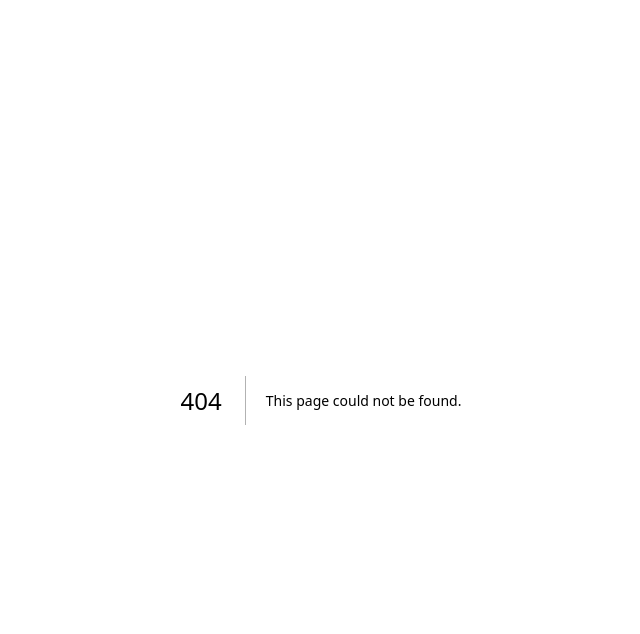
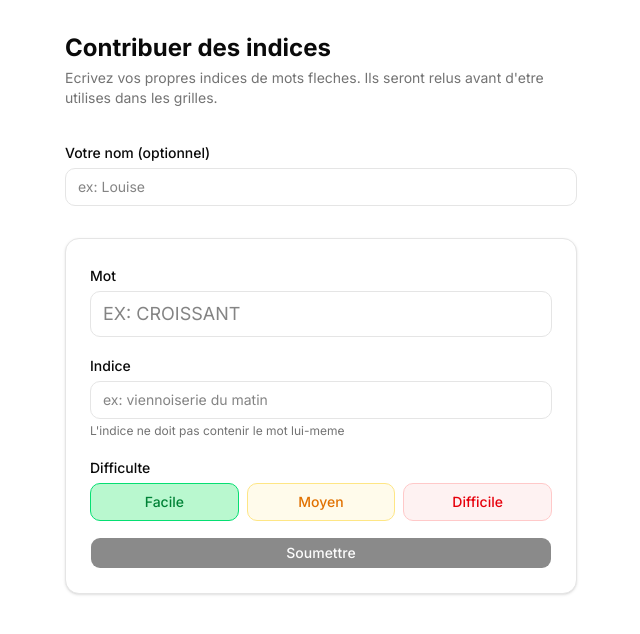
Before and after one commit to nefertikipo/croise, a Next.js app: page /contribuer in a window 1280 px wide. Before the commit this address had no page. Shown: the top 634 px of the page, without its empty margins (319-959 px from the left). Built offline with nearby package versions, Linux system fonts and the light colour scheme.

Commit message:
feat: move contribute page to /contribuer (public URL)
Co-Authored-By: Claude Opus 4.6 (1M context) <noreply@anthropic.com>

```diff
--- /dev/null
+++ b/src/app/contribuer/page.tsx
@@ -0,0 +1,159 @@
+"use client";
+
+import { useState } from "react";
+import { Button } from "@/components/ui/button";
+
+interface SubmittedClue {
+  word: string;
+  clue: string;
+}
+
+export default function ContributePage() {
+  const [word, setWord] = useState("");
+  const [clue, setClue] = useState("");
+  const [author, setAuthor] = useState(() => {
+    if (typeof window !== "undefined") {
+      return localStorage.getItem("lesfleches-author") || "";
+    }
+    return "";
+  });
+  const [submitted, setSubmitted] = useState<SubmittedClue[]>([]);
+  const [error, setError] = useState<string | null>(null);
+  const [difficulty, setDifficulty] = useState<1 | 2 | 3>(1);
+  const [saving, setSaving] = useState(false);
+
+  async function submit() {
+    if (!word.trim() || !clue.trim()) return;
+    setSaving(true);
+    setError(null);
+
+    try {
+      if (author) {
+        localStorage.setItem("lesfleches-author", author);
+      }
+
+      const res = await fetch("/api/admin/contribute", {
+        method: "POST",
+        headers: { "Content-Type": "application/json" },
+        body: JSON.stringify({ word: word.trim(), clue: clue.trim(), author: author.trim(), difficulty }),
+      });
+
+      if (!res.ok) {
+        const data = await res.json();
+        setError(data.error || "Erreur");
+        return;
+      }
+
+      setSubmitted((prev) => [{ word: word.toUpperCase(), clue: clue.trim() }, ...prev]);
+      setWord("");
+      setClue("");
+    } catch {
+      setError("Erreur de connexion");
+    } finally {
+      setSaving(false);
+    }
+  }
+
+  return (
+    <main className="flex-1 px-4 py-8">
+      <div className="max-w-lg mx-auto space-y-8">
+        <div>
+          <h1 className="text-2xl font-bold">Contribuer des indices</h1>
+          <p className="text-sm text-muted-foreground mt-1">
+            Ecrivez vos propres indices de mots fleches. Ils seront relus avant d'etre utilises dans les grilles.
+          </p>
+        </div>
+
+        {/* Author */}
+        <div>
+          <label className="text-sm font-medium">Votre nom (optionnel)</label>
+          <input
+            value={author}
+            onChange={(e) => setAuthor(e.target.value)}
+            placeholder="ex: Louise"
+            className="mt-1 w-full border rounded-lg px-3 py-2 text-sm"
+          />
+        </div>
+
+        {/* Word + Clue input */}
+        <div className="border rounded-xl p-6 space-y-4 bg-white shadow-sm">
+          <div>
+            <label className="text-sm font-medium">Mot</label>
+            <input
+              value={word}
+              onChange={(e) => setWord(e.target.value)}
+              placeholder="ex: CROISSANT"
+              className="mt-1 w-full border rounded-lg px-3 py-2 text-lg uppercase font-mono"
+              onKeyDown={(e) => {
+                if (e.key === "Enter") {
+                  document.getElementById("clue-input")?.focus();
+                }
+              }}
+            />
+          </div>
+
+          <div>
+            <label className="text-sm font-medium">Indice</label>
+            <input
+              id="clue-input"
+              value={clue}
+              onChange={(e) => setClue(e.target.value)}
+              placeholder="ex: viennoiserie du matin"
+              className="mt-1 w-full border rounded-lg px-3 py-2 text-sm"
+              onKeyDown={(e) => {
+                if (e.key === "Enter") submit();
+              }}
+            />
+            <p className="text-xs text-muted-foreground mt-1">
+              L'indice ne doit pas contenir le mot lui-meme
+            </p>
+          </div>
+
+          <div>
+            <label className="text-sm font-medium">Difficulte</label>
+            <div className="flex gap-2 mt-1">
+              {([1, 2, 3] as const).map((d) => {
+                const labels = { 1: "Facile", 2: "Moyen", 3: "Difficile" };
+                const colors = {
+                  1: difficulty === d ? "bg-green-200 border-green-400 text-green-700" : "bg-green-50 border-green-200 text-green-600",
+                  2: difficulty === d ? "bg-amber-200 border-amber-400 text-amber-700" : "bg-amber-50 border-amber-200 text-amber-600",
+                  3: difficulty === d ? "bg-red-200 border-red-400 text-red-700" : "bg-red-50 border-red-200 text-red-600",
+                };
+                return (
+                  <button
+                    key={d}
+                    onClick={() => setDifficulty(d)}
+                    className={`flex-1 py-2 rounded-lg text-sm font-medium border transition-colors ${colors[d]}`}
+                  >
+                    {labels[d]}
+                  </button>
+                );
+              })}
+            </div>
+          </div>
+
+          {error && <p className="text-sm text-destructive">{error}</p>}
+
+          <Button onClick={submit} disabled={saving || !word.trim() || !clue.trim()} className="w-full">
+            {saving ? "Envoi..." : "Soumettre"}
+          </Button>
+        </div>
+
+        {/* Recently submitted */}
+        {submitted.length > 0 && (
+          <div className="space-y-2">
+            <h2 className="text-sm font-medium text-muted-foreground">
+              Soumis ({submitted.length})
+            </h2>
+            {submitted.map((s, i) => (
+              <div key={i} className="flex gap-3 text-sm border rounded-lg px-3 py-2">
+                <span className="font-mono font-bold uppercase">{s.word}</span>
+                <span className="text-muted-foreground">{s.clue}</span>
+              </div>
+            ))}
+          </div>
+        )}
+      </div>
+    </main>
+  );
+}
```
